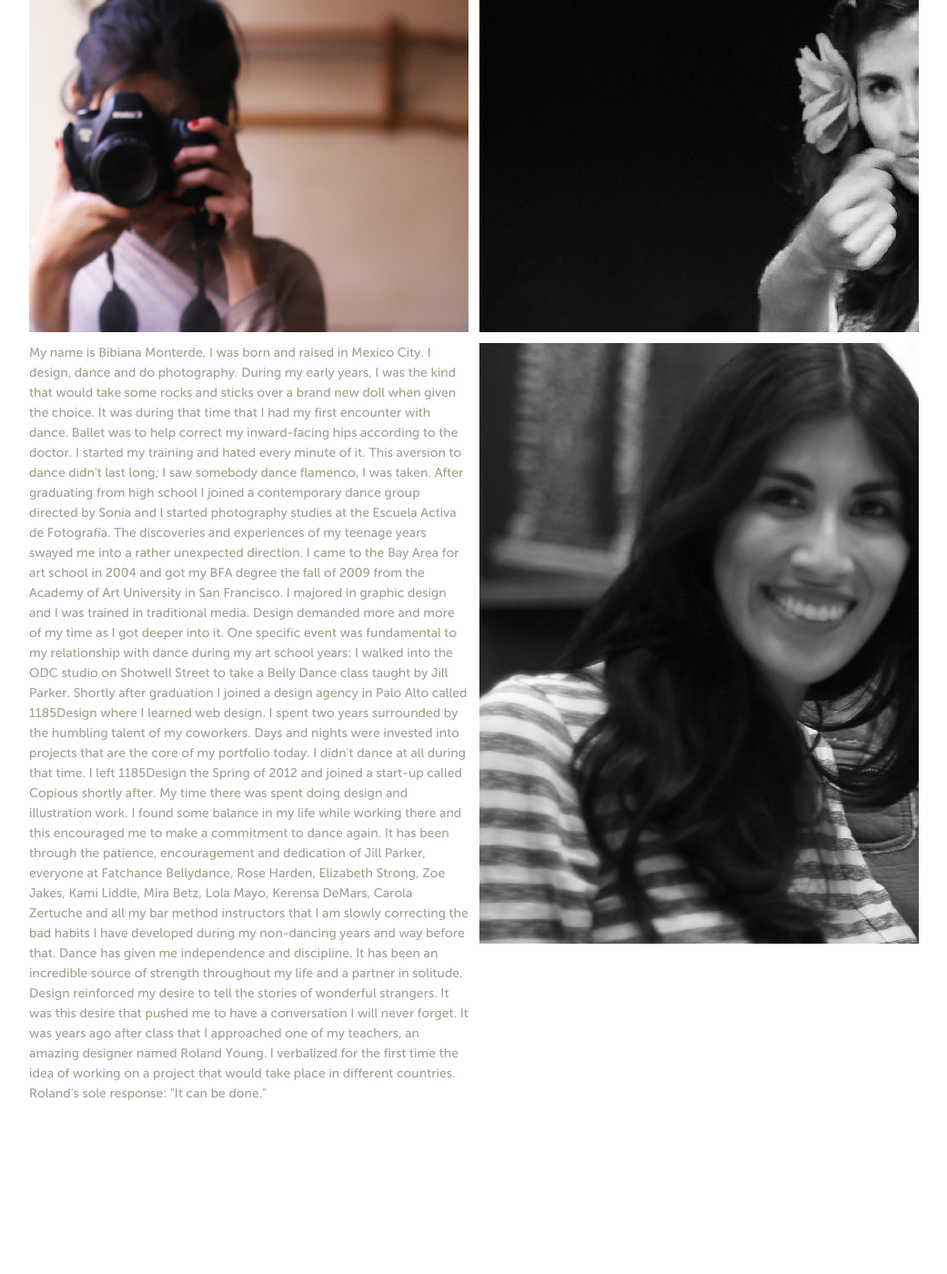
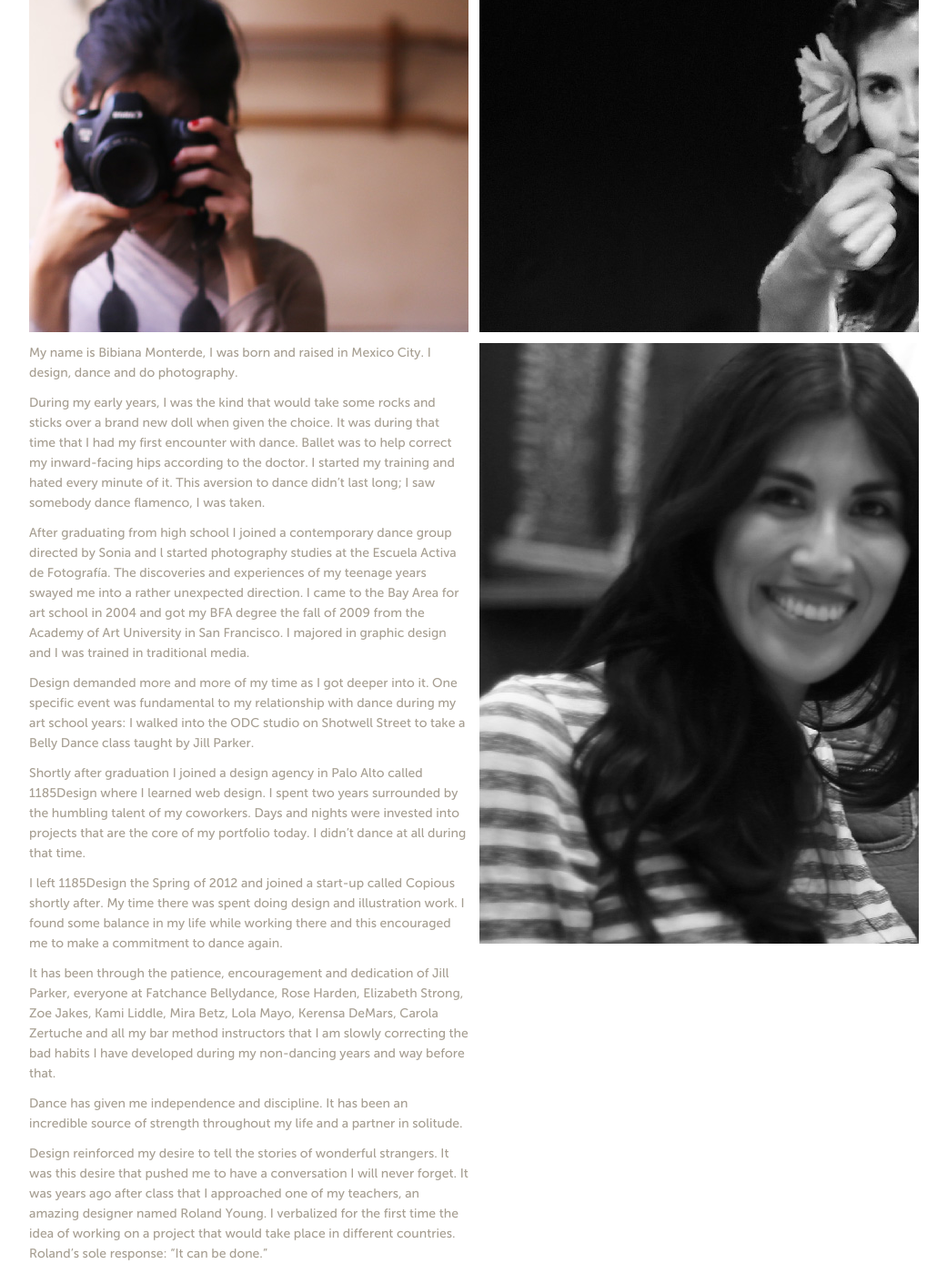
Before and after one commit to stolenportraits/stolenportraits.github.io, a Jekyll site: the page built from about/bibiana.md, in a window 1280 px wide and 1400 px high, scrolled down 599 px. Shown: the whole window at 91% size, without its empty margins (119-1160 px from the left). Built offline with Jekyll 4.4.1, drawn with Linux system fonts in a browser that asks for light colours; nearby versions of some CDN libraries; some web fonts are replaced; Markdown is read by kramdown in place of the engine named in the settings; before the commit the page ends 1812 px from its top, so only the background shows below that.

Commit message:
templatize about bibiana

```diff
--- a/_config.yml
+++ b/_config.yml
@@ -1,2 +1,3 @@
 exclude: ["README.md", "less", "coffee"]
 relative_permalinks: false
+markdown: rdiscount
--- a/_layouts/default.html
+++ b/_layouts/default.html
@@ -2,6 +2,7 @@
 <html lang="en">
     <head>
         <title>{{ page.title }}</title>
+        <meta http-equiv="Content-Type" content="text/html;charset=utf-8">
         <link href="/static/css/fonts.css" rel="stylesheet" type="text/css">
         <link href="/static/css/fonts2.css" rel="stylesheet" type="text/css">
         <link href="/static/css/stolen.css" rel="stylesheet" type="text/css">
--- /dev/null
+++ b/_layouts/post.html
@@ -0,0 +1,27 @@
+---
+layout: default
+---
+
+<div class="post-number">{{ page.post.number }}</div>
+<div class="grey-dots"></div>
+<div class="post-meta">{{ page.post.location }}</div>
+<div class="grey-dots"></div>
+
+<h1>{{ page.post.title }}</h1>
+
+<div class="row post">
+    <div class="span3">
+        <img src="/static/img/{{ page.post.images[0] }}">
+        <div>
+            {{ content }}
+        </div>
+    </div>
+
+    <div class="span3">
+        {% for image in page.post.images %}
+            {% unless forloop.first %}
+                <img src="/static/img/{{ image }}">
+            {% endunless %}
+        {% endfor %}
+    </div>
+</div>
--- a/about/bibiana.html
+++ /dev/null
@@ -1,42 +0,0 @@
----
-layout: default
-title: About Bibiana Monterde
-permalink: /about/bibiana/
----
-
-<div class="post-number">00</div>
-<div class="grey-dots"></div>
-<div class="post-meta">about</div>
-<div class="grey-dots"></div>
-
-<h1>bibiana monterde</h1>
-
-<div class="row post">
-    <div class="span3">
-        <img src="/static/img/about/bibiana1.jpg">
-        <div>
-            My name is Bibiana Monterde, I was born and raised in Mexico City. I design, dance and do photography.
-
-            During my early years, I was the kind that would take some rocks and sticks over a brand new doll when given the choice. It was during that time that I had my first encounter with dance. Ballet was to help correct my inward-facing hips according to the doctor. I started my training and hated every minute of it. This aversion to dance didn't last long; I saw somebody dance flamenco, I was taken.
-
-            After graduating from high school I joined a contemporary dance group directed by Sonia and l started photography studies at the Escuela Activa de Fotografía. The discoveries and experiences of my teenage years swayed me into a rather unexpected direction. I came to the Bay Area for art school in 2004 and got my BFA degree the fall of 2009 from the Academy of Art University in San Francisco. I majored in graphic design and I was trained in traditional media.
-
-            Design demanded more and more of my time as I got deeper into it. One specific event was fundamental to my relationship with dance during my art school years: I walked into the ODC studio on Shotwell Street to take a Belly Dance class taught by Jill Parker.
-
-            Shortly after graduation I joined a design agency in Palo Alto called 1185Design where I learned web design. I spent two years surrounded by the humbling talent of my coworkers. Days and nights were invested into projects that are the core of my portfolio today. I didn't dance at all during that time.
-
-            I left 1185Design the Spring of 2012 and joined a start-up called Copious shortly after. My time there was spent doing design and illustration work. I found some balance in my life while working there and this encouraged me to make a commitment to dance again.
-
-            It has been through the patience, encouragement and dedication of Jill Parker, everyone at Fatchance Bellydance, Rose Harden, Elizabeth Strong, Zoe Jakes, Kami Liddle, Mira Betz, Lola Mayo, Kerensa DeMars, Carola Zertuche and all my bar method instructors that I am slowly correcting the bad habits I have developed during my non-dancing years and way before that.
-
-            Dance has given me independence and discipline. It has been an incredible source of strength throughout my life and a partner in solitude.
-
-            Design reinforced my desire to tell the stories of wonderful strangers. It was this desire that pushed me to have a conversation I will never forget. It was years ago after class that I approached one of my teachers, an amazing designer named Roland Young. I verbalized for the first time the idea of working on a project that would take place in different countries. Roland's sole response: "It can be done."
-        </div>
-    </div>
-
-    <div class="span3">
-        <img src="/static/img/about/bibiana2.jpg">
-        <img src="/static/img/about/bibiana3.jpg">
-    </div>
-</div>
--- /dev/null
+++ b/about/bibiana.md
@@ -0,0 +1,32 @@
+---
+layout: post
+title: About Bibiana Monterde
+permalink: /about/bibiana/
+
+post:
+    number: "00"
+    title: bibiana monterde
+    location: about
+    images:
+    - about/bibiana1.jpg
+    - about/bibiana2.jpg
+    - about/bibiana3.jpg
+---
+
+My name is Bibiana Monterde, I was born and raised in Mexico City. I design, dance and do photography.
+
+During my early years, I was the kind that would take some rocks and sticks over a brand new doll when given the choice. It was during that time that I had my first encounter with dance. Ballet was to help correct my inward-facing hips according to the doctor. I started my training and hated every minute of it. This aversion to dance didn't last long; I saw somebody dance flamenco, I was taken.
+
+After graduating from high school I joined a contemporary dance group directed by Sonia and l started photography studies at the Escuela Activa de Fotografía. The discoveries and experiences of my teenage years swayed me into a rather unexpected direction. I came to the Bay Area for art school in 2004 and got my BFA degree the fall of 2009 from the Academy of Art University in San Francisco. I majored in graphic design and I was trained in traditional media.
+
+Design demanded more and more of my time as I got deeper into it. One specific event was fundamental to my relationship with dance during my art school years: I walked into the ODC studio on Shotwell Street to take a Belly Dance class taught by Jill Parker.
+
+Shortly after graduation I joined a design agency in Palo Alto called 1185Design where I learned web design. I spent two years surrounded by the humbling talent of my coworkers. Days and nights were invested into projects that are the core of my portfolio today. I didn't dance at all during that time.
+
+I left 1185Design the Spring of 2012 and joined a start-up called Copious shortly after. My time there was spent doing design and illustration work. I found some balance in my life while working there and this encouraged me to make a commitment to dance again.
+
+It has been through the patience, encouragement and dedication of Jill Parker, everyone at Fatchance Bellydance, Rose Harden, Elizabeth Strong, Zoe Jakes, Kami Liddle, Mira Betz, Lola Mayo, Kerensa DeMars, Carola Zertuche and all my bar method instructors that I am slowly correcting the bad habits I have developed during my non-dancing years and way before that.
+
+Dance has given me independence and discipline. It has been an incredible source of strength throughout my life and a partner in solitude.
+
+Design reinforced my desire to tell the stories of wonderful strangers. It was this desire that pushed me to have a conversation I will never forget. It was years ago after class that I approached one of my teachers, an amazing designer named Roland Young. I verbalized for the first time the idea of working on a project that would take place in different countries. Roland's sole response: "It can be done."
```
